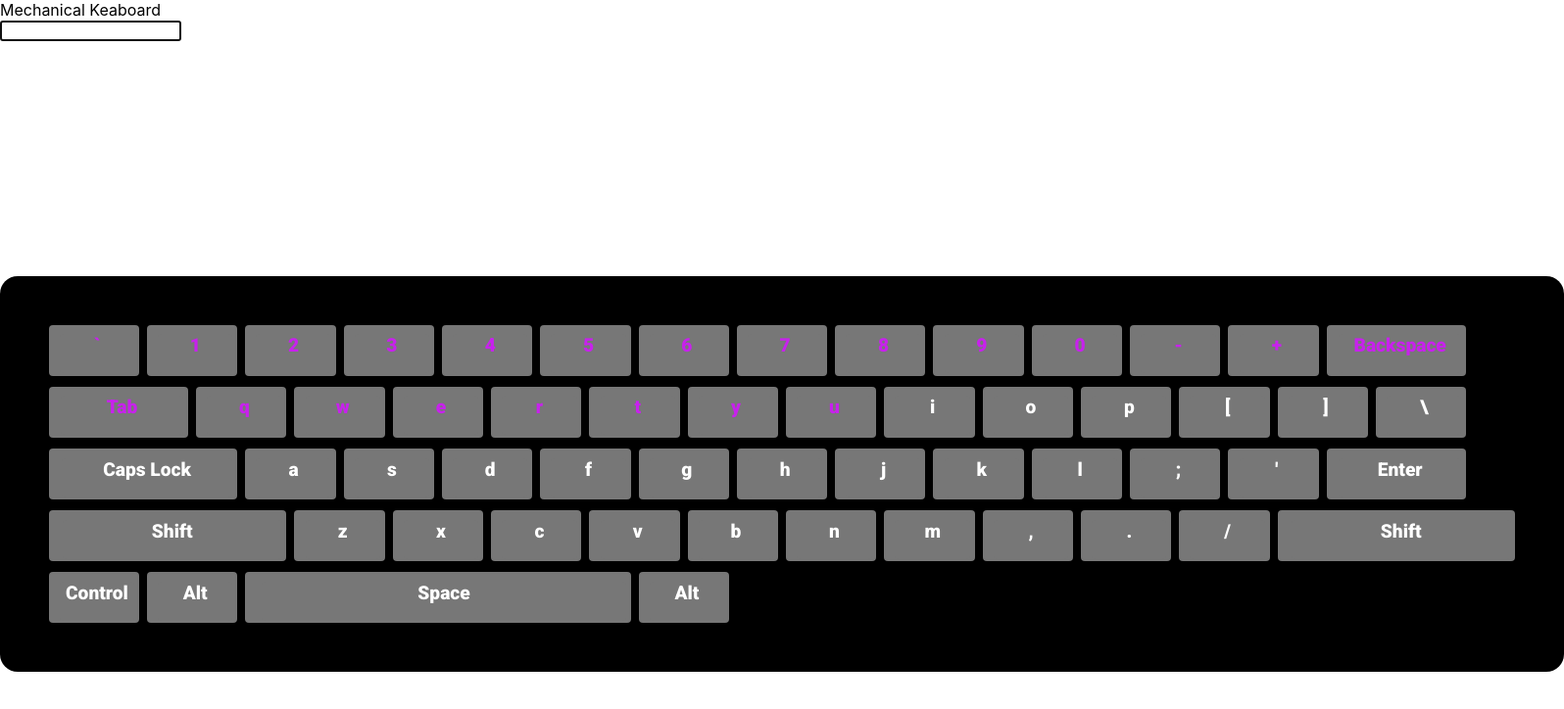
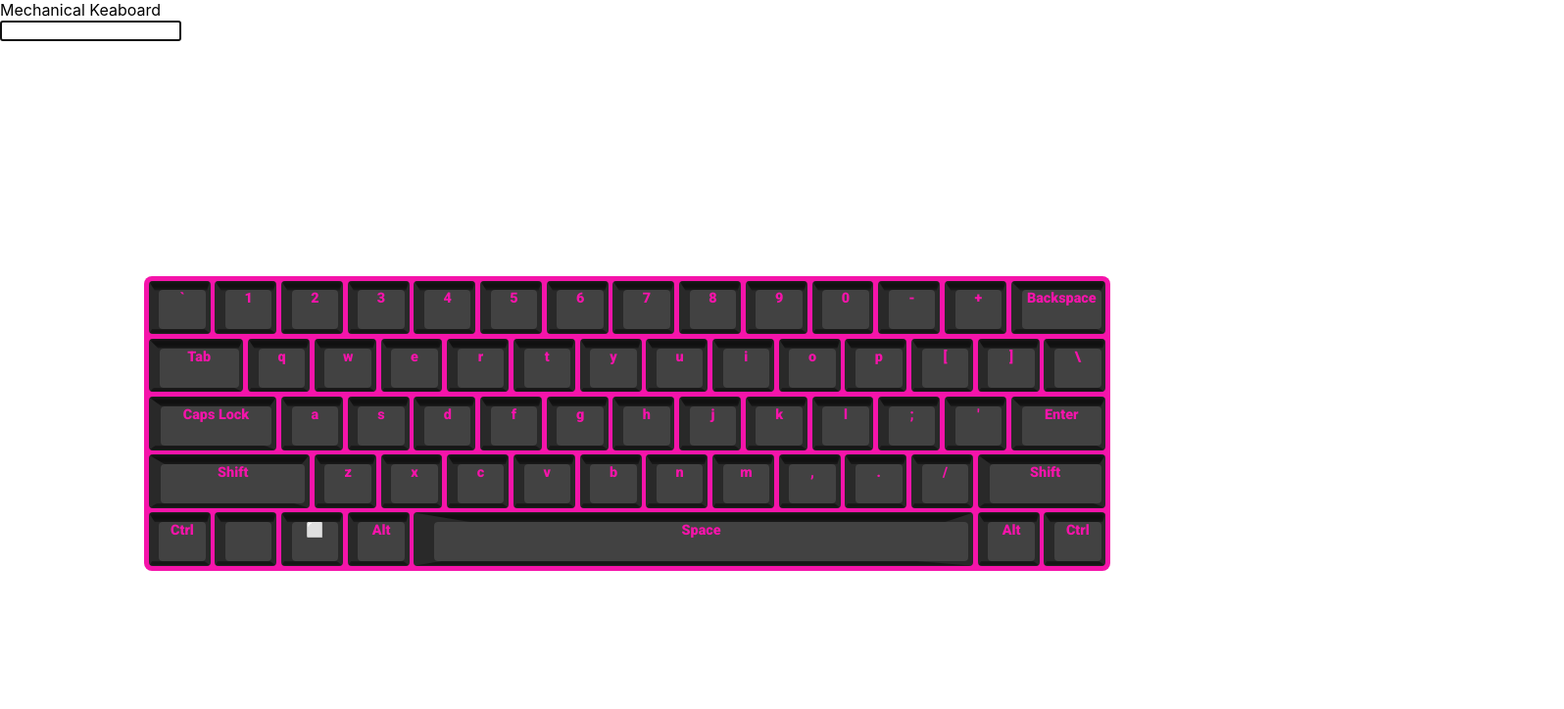
Before and after one commit to Bueribrian/mechanical-keyboard, a React (Create React App) app: page / in a window 1280 px wide. Shown: the top 724 px of the page at 98% size, 1596 px wide, since content can reach past the window. Built offline with nearby package versions, Linux system fonts and the light colour scheme.

Commit message:
cambio estilos generales

```diff
--- a/src/components/keyboard/KeyboardComponent.js
+++ b/src/components/keyboard/KeyboardComponent.js
@@ -11,18 +11,18 @@ const audio3 = new Audio(KeySound3);
 
 
 const Keyboard = styled.div`
-  width: 1500px;
+  width: 980px;
   height: auto;
   margin: 0 auto;
   display:grid;
-  grid-gap:.5rem .3rem;
-  grid-template-columns:repeat(30,1fr);
+  grid-gap:.1rem;
+  grid-template-columns:repeat(29,1fr);
   grid-template-rows:repeat(4,1fr);
   justify-content:center;
-  background:#000;
-  padding:3rem;
+  background:${props => props.background2};
+  padding:.2rem;
   margin-top:15rem;
-  border-radius:18px;
+  border-radius:8px;
 `;
 
 export default class KeyboardComponent extends Component {
@@ -32,133 +32,133 @@ export default class KeyboardComponent extends Component {
       keycapsArray: [
         {
           code: "`",
-          color: "#c821ed",
+          color: "#fff",
           size:'2',
           text:'`',
           ref: React.createRef(),
         },
         {
           code: "1",
-          color: "#c821ed",
+          color: "#fff",
           size:'2',
           text:'1',
           ref: React.createRef(),
         },
         {
           code: "2",
-          color: "#c821ed",
+          color: "#fff",
           size:'2',
           text:'2',
           ref: React.createRef(),
         },
         {
           code: "3",
-          color: "#c821ed",
+          color: "#fff",
           size:'2',
           text:'3',
           ref: React.createRef(),
         },
         {
           code: "4",
-          color: "#c821ed",
+          color: "#fff",
           size:'2',
           text:'4',
           ref: React.createRef(),
         },
         {
           code: "5",
-          color: "#c821ed",
+          color: "#fff",
           size:'2',
           text:'5',
           ref: React.createRef(),
         },
         {
           code: "6",
-          color: "#c821ed",
+          color: "#fff",
           size:'2',
           text:'6',
           ref: React.createRef(),
         },
         {
           code: "7",
-          color: "#c821ed",
+          color: "#fff",
           size:'2',
           text:'7',
           ref: React.createRef(),
         },
         {
           code: "8",
-          color: "#c821ed",
+          color: "#fff",
           size:'2',
           text:'8',
           ref: React.createRef(),
         },
         {
           code: "9",
-          color: "#c821ed",
+          color: "#fff",
           size:'2',
           text:'9',
           ref: React.createRef(),
         },
         {
           code: "0",
-          color: "#c821ed",
+          color: "#fff",
           size:'2',
           text:'0',
           ref: React.createRef(),
         },
         {
           code: "-",
-          color: "#c821ed",
+          color: "#fff",
           size:'2',
           text:'-',
           ref: React.createRef(),
         },
         {
           code: "=",
-          color: "#c821ed",
+          color: "#fff",
           size:'2',
           text:'+',
           ref: React.createRef(),
         },
         {
           code: "Backspace",
-          color: "#c821ed",
+          color: "#fff",
           size:'3',
           text:'Backspace',
           ref: React.createRef(),
         },
         {
           code: "Tab",
-          color: "#c821ed",
+          color: "#fff",
           size:'3',
           text:'Tab',
           ref: React.createRef(),
         },
         {
           code: "q",
-          color: "#c821ed",
+          color: "#fff",
           size:'2',
           text:'q',
           ref: React.createRef(),
         },
         {
           code: "w",
-          color: "#c821ed",
+          color: "#fff",
           size:'2',
           text:'w',
           ref: React.createRef(),
         },
         {
           code: "e",
-          color: "#c821ed",
+          color: "#fff",
           size:'2',
           text:'e',
           ref: React.createRef(),
         },
         {
           code: "r",
-          color: "#c821ed",
+          color: "#fff",
           background: "#aaa",
           size:'2',
           text:'r',
@@ -166,21 +166,21 @@ export default class KeyboardComponent extends Component {
         },
         {
           code: "t",
-          color: "#c821ed",
+          color: "#fff",
           size:'2',
           text:'t',
           ref: React.createRef(),
         },
         {
           code: "y",
-          color: "#c821ed",
+          color: "#fff",
           size:'2',
           text:'y',
           ref: React.createRef(),
         },
         {
           code: "u",
-          color: "#c821ed",
+          color: "#fff",
           size:'2',
           text:'u',
           ref: React.createRef(),
@@ -406,7 +406,7 @@ export default class KeyboardComponent extends Component {
         {
           code: "ShiftRight",
           color: "#fff",
-          size:'5',
+          size:'4',
           text:'Shift',
           ref: React.createRef(),
         },
@@ -414,9 +414,24 @@ export default class KeyboardComponent extends Component {
           code: "Control",
           color: "#fff",
           size:'2',
-          text:'Control',
+          text:'Ctrl',
           ref: React.createRef(),
         },
+        {
+          code: "",
+          color: "#fff",
+          size:'2',
+          text:'',
+          ref: React.createRef(),
+        },
+        {
+          code: "",
+          color: "#fff",
+          size:'2',
+          text:'⬜',
+          ref: React.createRef(),
+        },
+
         {
           code: "AltRight",
           color: "#fff",
@@ -427,7 +442,7 @@ export default class KeyboardComponent extends Component {
         {
           code: " ",
           color: "#fff",
-          size:'8',
+          size:'17',
           text:'Space',
           ref: React.createRef(),
         },
@@ -438,17 +453,25 @@ export default class KeyboardComponent extends Component {
           text:'Alt',
           ref: React.createRef(),
         },
+        {
+          code: "AltLeft",
+          color: "#fff",
+          size:'2',
+          text:'Ctrl',
+          ref: React.createRef(),
+        },
       ],
-      keyBackground:"#777",
-      keyBackground2:"#888",
+      keyBackground:"#2e2e2e",
+      keyBackground2:"#f514aa",
       keyColor:"#fff",
-      volume:0.1
+      volume:1
     };
   }
   handleKeyPressed(ref){
     setTimeout(() => {
         if(ref){
-            ref.current.style.background = this.state.keyBackground;
+            ref.current.parentNode.style.transform = "scale(1)";
+            // ref.current.parentNode.style.filter = "brightness(100%)";
         }
       }, 100);
   }
@@ -488,8 +511,10 @@ export default class KeyboardComponent extends Component {
         keycapsArray: prev.keycapsArray.map((key) => {
           if (key.code.toLowerCase() === keypressed.toLowerCase()) {
             key.background = "#000";
-            key.ref.current.style.transition = ".3s all";
-            key.ref.current.style.background = "#000";
+            console.log(key.ref.current.parentNode)
+            key.ref.current.parentNode.style.transition = ".2s all";
+            key.ref.current.parentNode.style.transform = "scale(0.85)";
+            // key.ref.current.parentNode.style.filter = "brightness(60%)";
             keyref = key.ref;
           }
           return key;
@@ -505,7 +530,7 @@ export default class KeyboardComponent extends Component {
       <>
       <input autoFocus>
       </input>
-      <Keyboard>
+      <Keyboard background2={this.state.keyBackground2}>
         {this.state.keycapsArray.map((keycap) => (
           <KeycapComponent
             reference={keycap.ref}
--- a/src/components/keycap/KeycapComponent.js
+++ b/src/components/keycap/KeycapComponent.js
@@ -10,25 +10,55 @@ margin:.1rem;
 justify-content:center;
 aling-items:start;
 border-radius:4px;
-background:${props => props.background};
+background:${props => adjust(props.background,-5)};
 // box-shadow:0px 0px 5px 0px ${props => adjust(props.color,-20)},inset 5px 5px 15px 0px #000;
 justify-content:flex-end;
 padding:.6rem .3rem .3rem .6rem;
-padding-bottom:.15rem;
+padding-bottom:.3rem;
 transition:.3s all;
 cursor:pointer;
+position:relative;
+overflow:hidden;
+z-index:4;
+
+&::after{
+    content:"";
+    position:absolute;
+    top:0px;
+    left:0px;
+    width:100%;
+    height:.6rem;
+    background:${props=>adjust(props.background,-30)};
+    z-index:2;
+    clip-path: polygon(0 0, 100% 0, 95% 100%, 10% 100%);
+    filter: blur(2px);
+}
+&::before{
+    content:"";
+    position:absolute;
+    bottom:0px;
+    left:0px;
+    width:100%;
+    height:.3rem;
+    background:${props=>adjust(props.background,-30)};
+    z-index:2;
+    transform:rotate(180deg);
+    filter: blur(2px);
+    clip-path: polygon(0 0, 100% 0, 95% 100%, 10% 100%);
+}
 `
 const KeyDiv = styled.div`
 width:98%;
 height:100%;
-background:${props=>props.background};
-color:${props => props.color};
+background:${props=>adjust(props.background,20)};
+color:${props => props.background2};
 stext-transform:uppercase;
 text-align:center;
 font-family: 'Roboto', sans-serif;
-font-size:1.2rem;
+font-size:.9rem;
 border-radius:4px;
 transition:.3s all;
+z-index:5;
 `
 
 export default function KeycapComponent(props) {
```
